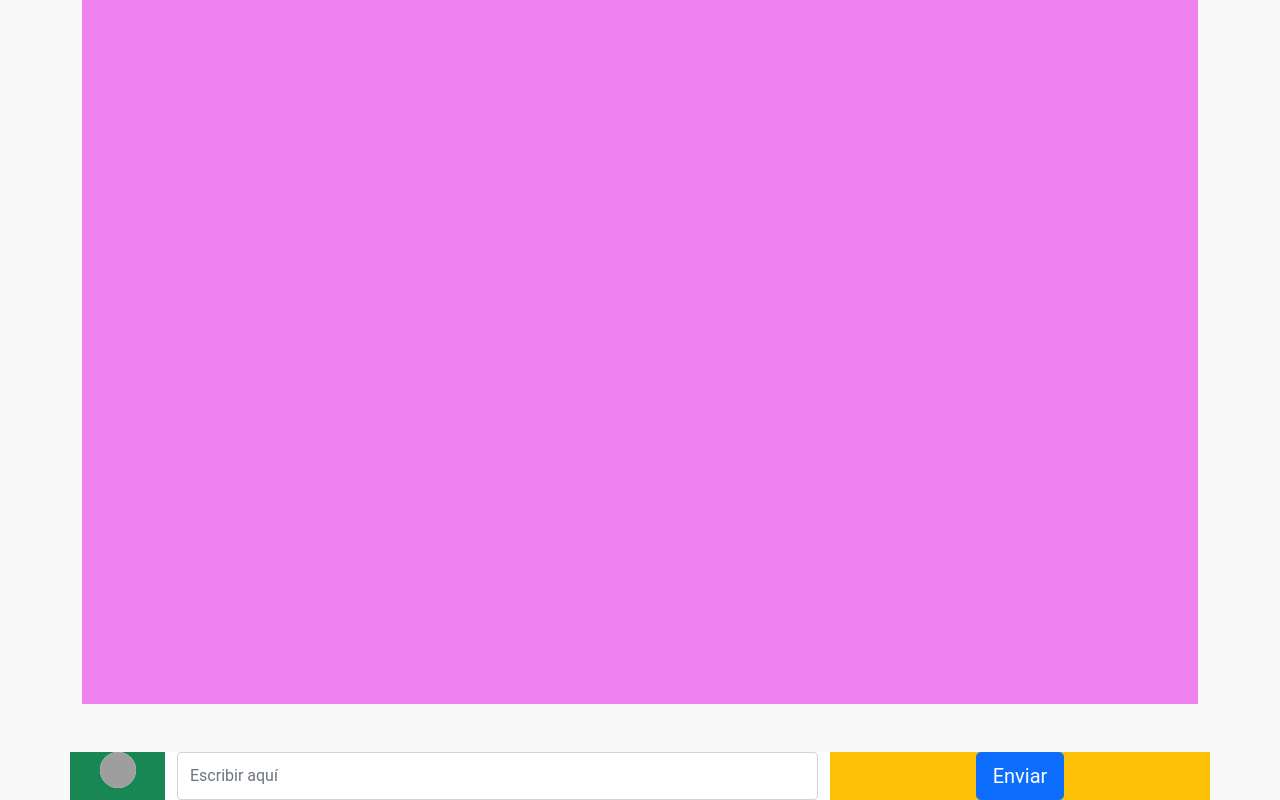
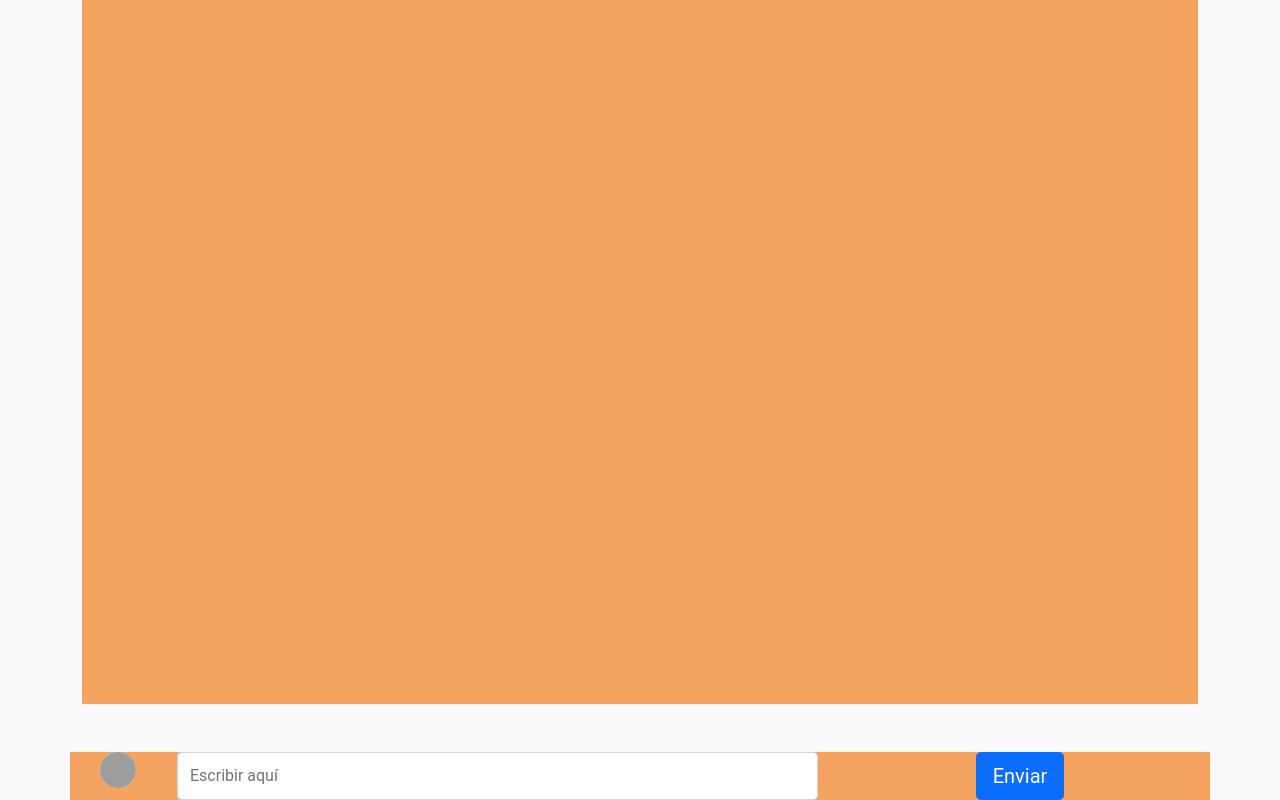
Before and after one commit to 4mbk0r/chat-respuestas-, a PHP site: page / in a window 1280 px wide. Run offline with PHP 8.4, Linux system fonts and the light colour scheme; some libraries are stand-ins or nearby versions; grey boxes are pictures that could not be loaded.

Commit message:
con color

```diff
--- a/css/stylo.css
+++ b/css/stylo.css
@@ -307,65 +307,94 @@ textarea {
     background-color: red;
     height: 74vh;
    }
-@media only screen and (min-height:380px) and (max-height:480px) {
+
+@media only screen and (min-height:200px) and (max-height:240px) {
     .cambiar{
-     background-color: blue;
-     height:78vh;
+     background-color: darkgray;
+     height:55vh;
 
     }
 }
-@media only screen and (min-height:480px) and (max-height:640px){
+@media only screen and (min-height:240px) and (max-height:280px) {
+    .cambiar{
+     background-color: darkseagreen;
+     height:60vh;
+
+    }
+}
+@media only screen and (min-height:280px) and (max-height:320px) {
+    .cambiar{
+     background-color: dodgerblue;
+     height:66vh;
+
+    }
+}
+@media only screen and (min-height:320px) and (max-height:380px) {
+    .cambiar{
+     background-color: blue;
+     height:72vh;
+
+    }
+}
+@media only screen and (min-height:380px) and (max-height:430px){
     .cambiar{
         background-color: green;
-        height: 80vh;
+        height: 76vh;
     }
 }
-@media only screen and (min-height:640px) and (max-height:740px){
+@media only screen and (min-height:430px) and (max-height:520px){
     .cambiar{
         background-color: yellow;
+        height: 78vh;
+    }
+}
+@media only screen and (min-height:520px) and (max-height:600px){
+    .cambiar{
+        background-color: rgb(110, 128, 126);
+        height: 82vh;
+    }
+}
+
+@media only screen and (min-height:600px) and (max-height:700px){
+    .cambiar{
+        background-color: violet;
         height: 84vh;
     }
 }
-@media only screen and (min-height:640px) and (max-height:740px){
+@media only screen and (min-height:700px) and (max-height:800px){
     .cambiar{
-        background-color: turquoise;
+        background-color: red;
         height: 86vh;
     }
 }
-
-@media only screen and (min-height:740px) and (max-height:840px){
-    .cambiar{
-        background-color: violet;
-        height: 88vh;
-    }
-}
-@media only screen and (min-height:840px) and (max-height:940px){
-    .cambiar{
-        background-color: red;
-        height: 88vh;
-    }
-}
-@media only screen and (min-height:940px) and (max-height:1024px){
+@media only screen and (min-height:800px) and (max-height:900px){
     .cambiar{
         background-color: grey;
         height: 88vh;
     }
 }
-@media only screen and (min-height:1024px) and (max-height:1240px){
+@media only screen and (min-height:900px) and (max-height:1000px){
     .cambiar{
         background-color: royalblue;
         height: 90vh;
     }
 }
-@media (min-height:1280px){
+@media (min-height:1000px){
     .cambiar{
      background-color:indigo;
      height: 92vh;
     }
 }
 
+.cambiar{
+    background-color:sandybrown;
+
+   }
+.fondo-correcto{
+    background-color:sandybrown;
+
+}
 .pulse {
-    background-color: red;
     justify-content: center;
     animation: animate 5s linear infinite
 }
@@ -383,11 +412,11 @@ textarea {
 
 @keyframes animate {
     0% {
-        box-shadow: 0 0 0 0 rgb(255, 109, 74, 0.7), 0 0 0 0 rgb(255, 109, 74, 0.7)
+        box-shadow: 0 0 0 0 rgba(74, 237, 255, 0.7), 0 0 0 0 rgba(74, 183, 255, 0.7)
     }
 
     10% {
-        box-shadow: 0 0 0 50px rgb(255, 109, 74, 0), 0 0 0 0 rgb(255, 109, 74, 0.7)
+        box-shadow: 0 0 0 50px rgb(255, 109, 74, 0), 0 0 0 0 rgba(74, 161, 255, 0.7)
     }
 
     40% {
--- a/index.php
+++ b/index.php
@@ -57,15 +57,15 @@
                     </label>
                 </div>
             </div>
-            <div class="row d-flex justify-content-around">
-                <div class="col-sm-1 col-2 bg-success  d-flex justify-content-around">
+            <div class="row d-flex fondo-correcto justify-content-around">
+                <div class="col-sm-1 col-2 fondo-correcto  d-flex justify-content-around">
                     <img class="avatar avatar-xs" src="https://img.icons8.com/color/36/000000/administrator-male.png"
                         alt="...">
                 </div>
-                <div class="col-sm-7 col-6 bg-white  d-flex justify-content-around">
+                <div class="col-sm-7 col-6 fondo-correcto d-flex justify-content-around">
                     <input class="form-control" type="text" id="escribir_text" placeholder="Escribir aquí">
                 </div>
-                <div class="col-sm-4  col-4 bg-warning d-flex justify-content-around">
+                <div class="col-sm-4  fondo-correcto col-4  d-flex justify-content-around">
                     <div class="center d-grid gap-2 mx-auto">
                         <button type="submit" id="send" class="btn btn-primary btn-lg">Enviar</button>
                     </div>
--- a/js/conexion-firebase.js
+++ b/js/conexion-firebase.js
@@ -82,7 +82,7 @@ class Conexion {
                 $("#ele_opciones").empty();
                 opciones.forEach(element => {
                     var mensajeinicio = '<input type="radio" class="btn-check btn-xs" name="options" value="'+ valor +'" id="'+idpregunta+'-'+valor+'" autocomplete="off">'
-                    mensajeinicio+='<label class="btn btn-danger boder pulse" for="'+idpregunta+"-"+valor+'">'
+                    mensajeinicio+='<label class="btn btn-outline-primary boder pulse" for="'+idpregunta+"-"+valor+'">'
 
                     //<input type="radio" class="btn-check" name="options" value="' + valor + '" id="' + idpregunta + '" autocomplete="off" checked>';
                     var mensajefinal = '</label>';
@@ -91,7 +91,8 @@ class Conexion {
                     $("#ele_opciones").append(userHtml);
                     valor += 1;
                 });
-
+                var objDiv = document.getElementById("chatbox");
+                objDiv.scrollTop = objDiv.scrollHeight;
 
             } else {
                 // doc.data() will be undefined in this case
```
